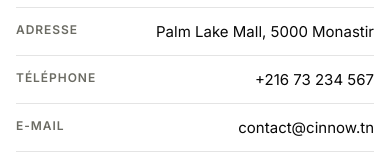
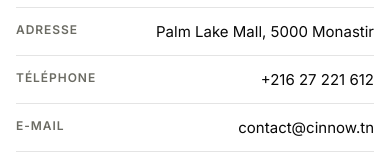
Before and after one commit to dalibeaoui-lgtm/CINNOW, an Angular app: page /contact in a window 390 px wide. Shown: the part 593-753 px from the top of the page. Built offline with nearby package versions, Linux system fonts and the light colour scheme; no server answers.

Commit message:
Contact : nouveau numéro de téléphone

```diff
--- a/src/app/pages/contact/contact.html
+++ b/src/app/pages/contact/contact.html
@@ -14,7 +14,7 @@
         </div>
         <div>
           <dt>{{ 'contact.telephone' | t }}</dt>
-          <dd><a href="tel:+21673234567">+216 73 234 567</a></dd>
+          <dd><a href="tel:+21673234567">+216 27 221 612</a></dd>
         </div>
         <div>
           <dt>{{ 'contact.email' | t }}</dt>
```
